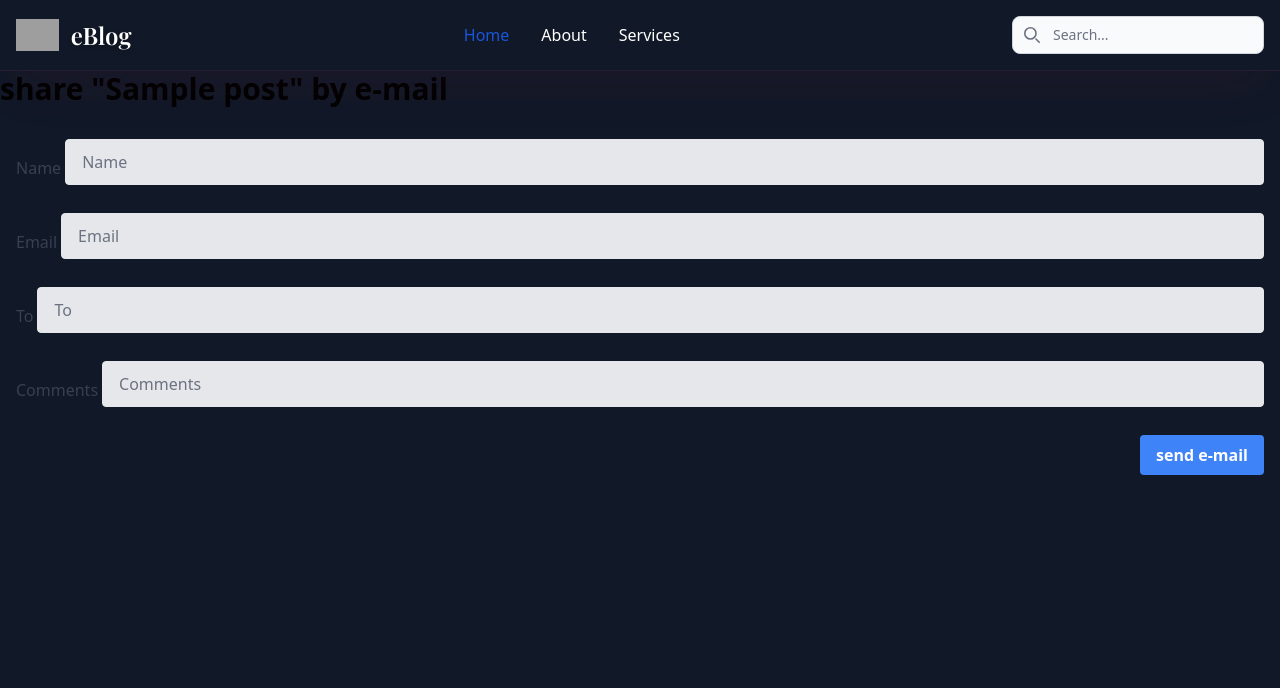
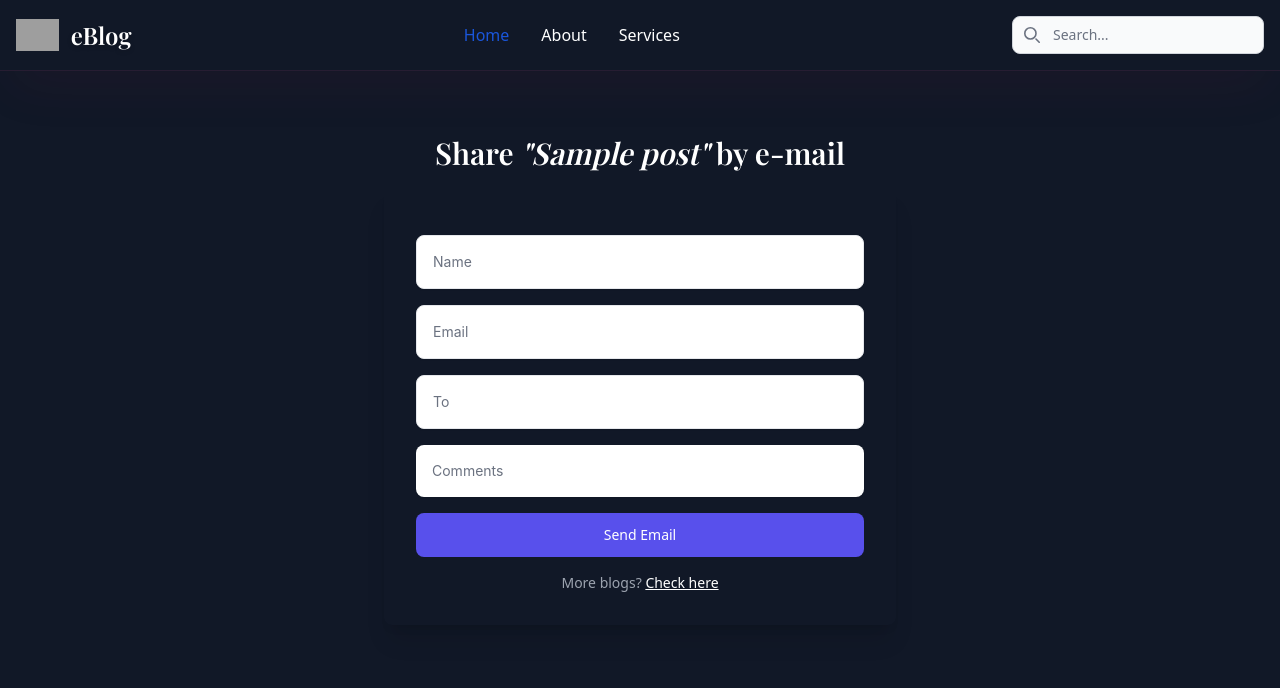
Before and after one commit to Earnstein/eBlog, a Django app: page /1/share/ in a window 1280 px wide. Shown: the top 688 px of the page. Run offline with Django 5.2, Linux system fonts and the light colour scheme; tables that the repository leaves empty hold one stand-in row (values such as "Sample post"); style sheets or scripts are compiled from the project's sources; some libraries are stand-ins or nearby versions; some web fonts are replaced; grey boxes are pictures that could not be loaded.

Commit message:
chore: refactor file

```diff
--- a/templates/blog/share.html
+++ b/templates/blog/share.html
@@ -1,33 +1,56 @@
 {% extends "_base.html" %}
 {% block content %}
 
+<div class="mx-auto container px-4 py-16 sm:px-6 lg:px-8">
+  <div class="mx-auto max-w-lg">
     {% if sent %}
-<h1 class="text-3xl font-bold mb-4">E-mail successfully sent</h1>
-<p class="mb-4">"{{post.title}}" was successfully sent to "{{form.cleaned_data.to}}".</p>
+    <h1 class="text-center text-2xl font-bold text-indigo-600 sm:text-3xl">
+      E-mail successfully sent
+    </h1>
+
+    <p class="mx-auto mt-4 max-w-md text-center text-gray-500">
+      "{{post.title}}" was successfully sent to "{{form.cleaned_data.to}}".
+    </p>
+
     {% else %}
-<h1 class="text-3xl font-bold mb-4">share "{{post.title}}" by e-mail</h1>
+    <h1 class="text-center text-2xl font-bold text-white sm:text-3xl font-playfair">
+      Share <blockquote class="inline-block italic font-semibold">"{{post.title}}"</blockquote> by e-mail
+    </h1>
+    <form
+      method="post"
+      class="mb-0 mt-4 space-y-4 rounded-lg p-4 p-6 shadow-xl transition hover:border-pink-500/10 hover:shadow-pink-500/10 sm:p-6 lg:p-8"
+    >
+      {% csrf_token %}
+       {% for field in form %}
+      <div>
+        <label for={{ field.label }} class="sr-only">{{ field.label }}</label>
 
-<form class="space-y-4" method="post">
-    {% csrf_token %}
-
-    <div class="flex flex-col gap-4 border-1 p-4">
-        {% for field in form %}
-        <div class="flex items-center gap-1">
-            <label for="{{ field.id_for_label }}" class="text-gray-700">{{ field.label }}</label>
+        <div class="relative">
           <input
             type="{{ field.field.widget.input_type }}"
             id="{{ field.id_for_label }}"
             name="{{ field.name }}"
-                class="appearance-none block w-full bg-gray-200 text-gray-700 border border-gray-200 rounded py-3 px-4 mb-3 leading-tight focus:outline-none focus:bg-white focus:border-gray-500"
-                placeholder="{{ field.label }}"
+            class="w-full rounded-lg border-gray-200 p-4 pe-12 text-sm shadow-sm font-inter"
+            placeholder="{{ field.name | capfirst}}"
             required
-            >
+          />
+        </div>
       </div>
       {% endfor %}
+      <button
+        type="submit"
+        value="send e-mail"
+        class="block w-full rounded-lg bg-indigo-600 px-5 py-3 text-sm font-medium text-white"
+      >
+        Send Email
+      </button>
 
-    <div class="flex justify-end">
-        <input type="submit" value="send e-mail" class="bg-blue-500 hover:bg-blue-700 text-white font-bold py-2 px-4 rounded">
-    </div>
+      <p class="text-center text-sm text-gray-400">
+        More blogs?
+        <a class="underline text-white" href={% url "blog:home" %}>Check here</a>
+      </p>
     </form>
     {% endif %}
-{% endblock  %}
+  </div>
+</div>
+{% endblock content %}
```
Lines whose indentation alone changed are shown as unchanged.
